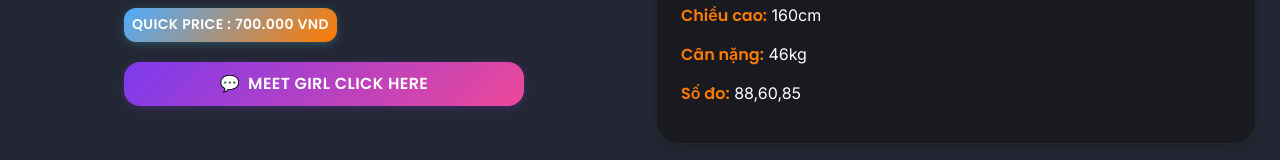
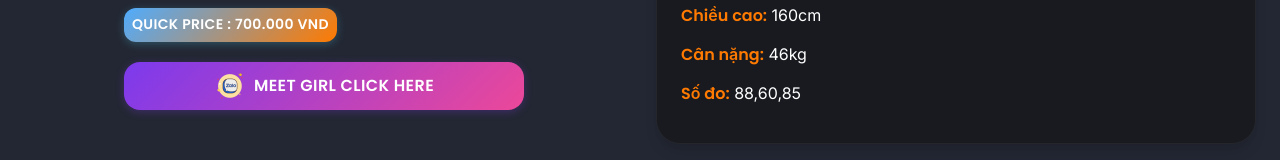
Before and after one commit to lengocphan2001/henhodi, a React (Create React App) app: page /detail in a window 1280 px wide. Shown: the part 705-865 px from the top of the page. Built offline with nearby package versions, Linux system fonts and the light colour scheme.

Commit message:
update zalo icon

```diff
--- a/src/components/GirlCard.tsx
+++ b/src/components/GirlCard.tsx
@@ -227,7 +227,15 @@ const GirlCard: React.FC<GirlCardProps> = (props) => {
             e.currentTarget.style.transform = 'scale(1)';
           }}
         >
-          <span style={{ fontSize: '16px' }}>💬</span>
+          <img
+            src="/assets/zalo.png"
+            alt="Zalo"
+            style={{
+              width: '32px',
+              height: '32px',
+              objectFit: 'contain'
+            }}
+          />
           {t('girlCard.meetClickHere')}
         </button>
       </div>
--- a/src/pages/Detail.tsx
+++ b/src/pages/Detail.tsx
@@ -317,7 +317,15 @@ const Detail: React.FC = () => {
             }}
             onClick={handleZaloClick}
             >
-              <span style={{ fontSize: '16px' }}>💬</span>
+              <img
+                  src="/assets/zalo.png"
+                  alt="Zalo"
+                  style={{
+                    width: '32px',
+                    height: '32px',
+                    objectFit: 'contain'
+                  }}
+                />
               {t('detail.meetGirlClickHere')}
             </button>
           </div>
```
